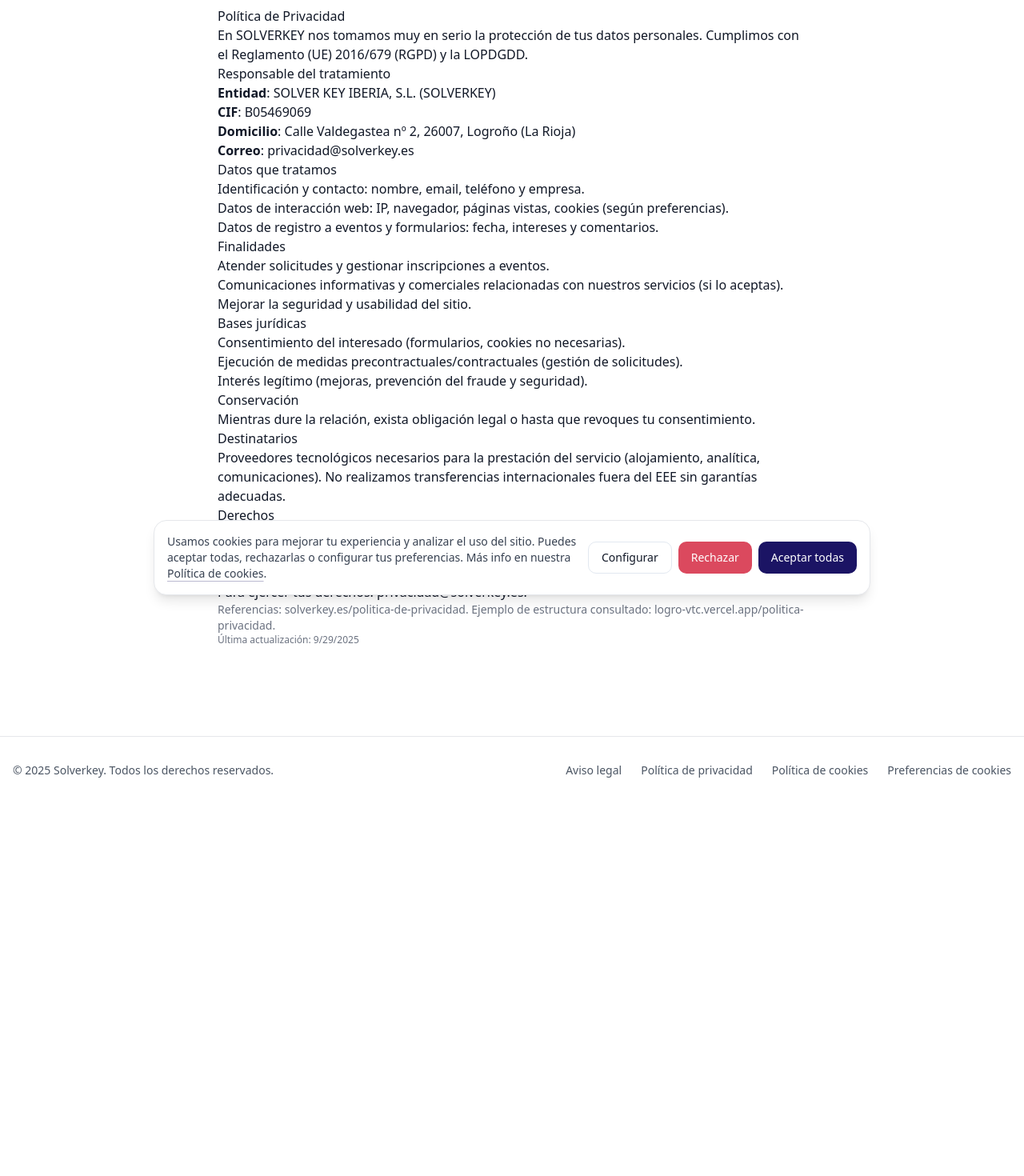
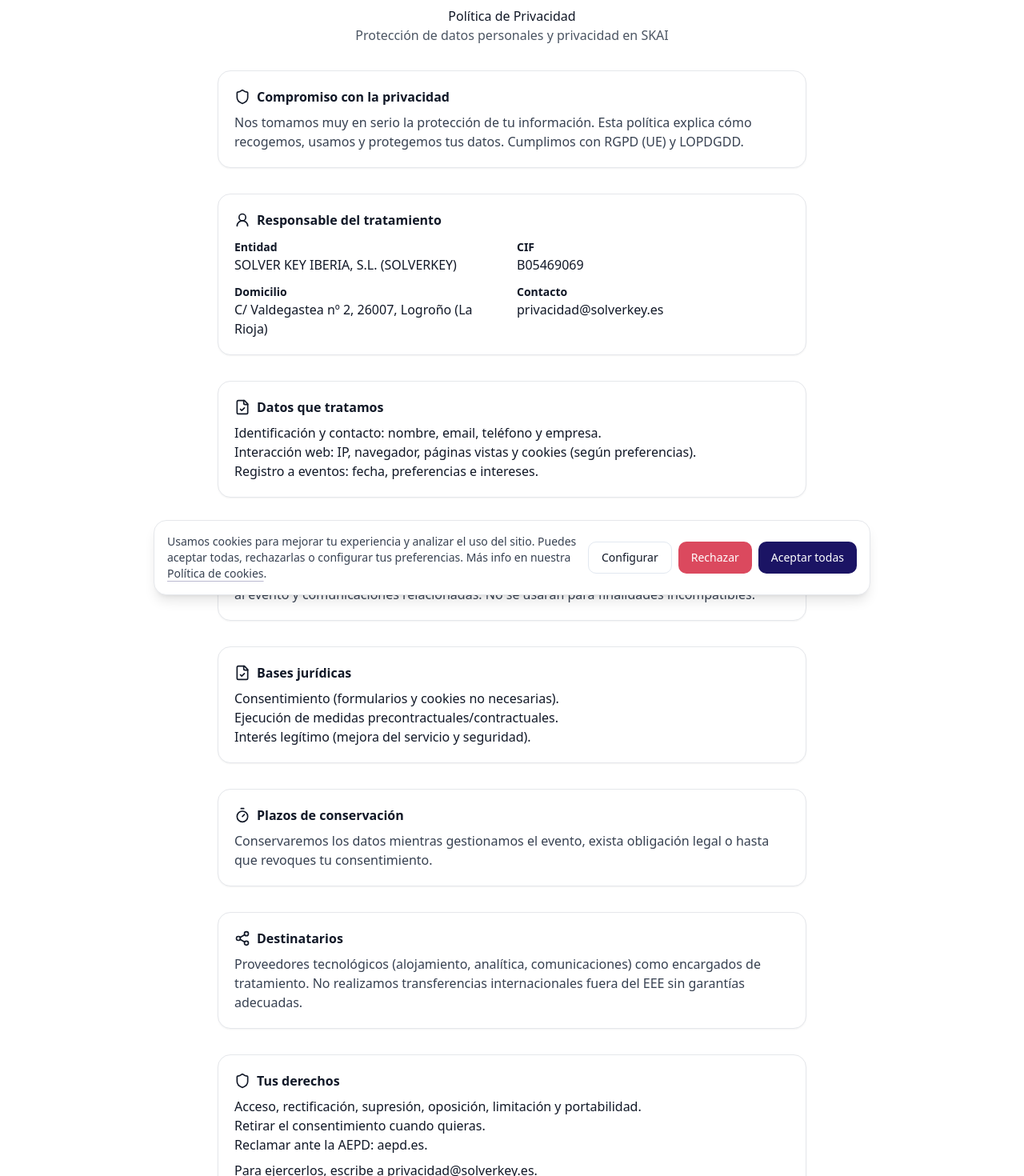
Before and after one commit to IRSoluciones/skai-landing-clean, a Next.js app: page /politica-de-privacidad in a window 1280 px wide. Shown: the part 40-1510 px from the top of the page at 80% size. Before the commit the page ends 1045 px from the top, so only its background shows below. Built offline with nearby package versions, Linux system fonts and the light colour scheme.

Commit message:
feat(legal+cookies): estilo con tarjetas, botón volver, icono cookie flotante

```diff
--- a/components/CookieConsent.tsx
+++ b/components/CookieConsent.tsx
@@ -1,6 +1,7 @@
 import { useEffect, useMemo, useState } from "react";
 import Link from "next/link";
 import { Button } from "@components/ui/button";
+import { Cookie as CookieIcon } from "lucide-react";
 
 // Permite reabrir preferencias desde Footer u otros elementos
 if (typeof window !== "undefined") {
@@ -175,13 +176,9 @@
           type="button"
           aria-label="Preferencias de cookies"
           onClick={() => setOpen(true)}
-          className="fixed bottom-4 right-4 z-[55] inline-flex items-center gap-2 rounded-full border border-gray-200 bg-white/90 px-4 py-2 text-sm shadow-md backdrop-blur supports-[backdrop-filter]:bg-white/70 hover:bg-white"
+          className="fixed bottom-4 right-4 z-[55] inline-flex h-11 w-11 items-center justify-center rounded-full border border-gray-200 bg-white/90 text-gray-800 shadow-md backdrop-blur transition-colors hover:bg-white focus:outline-none focus:ring-2 focus:ring-primary/40"
         >
-          <svg xmlns="http://www.w3.org/2000/svg" width="16" height="16" viewBox="0 0 24 24" fill="none" stroke="currentColor" strokeWidth="2" strokeLinecap="round" strokeLinejoin="round" aria-hidden>
-            <path d="M12 2v2"/><path d="M12 20v2"/><path d="M4.93 4.93l1.41 1.41"/><path d="M17.66 17.66l1.41 1.41"/><path d="M2 12h2"/><path d="M20 12h2"/><path d="M6.34 17.66l-1.41 1.41"/><path d="M19.07 4.93l-1.41 1.41"/>
-            <circle cx="12" cy="12" r="5"/>
-          </svg>
-          Preferencias
+          <CookieIcon className="h-5 w-5" aria-hidden />
         </button>
       )}
     </>
--- a/src/pages/politica-de-privacidad.tsx
+++ b/src/pages/politica-de-privacidad.tsx
@@ -1,5 +1,7 @@
 import Head from "next/head";
 import Link from "next/link";
+import { Button } from "@components/ui/button";
+import { Shield, UserRound, FileCheck, Timer, Share2, ArrowLeft } from "lucide-react";
 
 export default function PoliticaPrivacidad() {
   return (
@@ -8,54 +10,86 @@
         <title>Política de Privacidad – SKAI</title>
         <meta name="robots" content="noindex" />
       </Head>
-      <h1>Política de Privacidad</h1>
-      <p>En SOLVERKEY nos tomamos muy en serio la protección de tus datos personales. Cumplimos con el Reglamento (UE) 2016/679 (RGPD) y la LOPDGDD.</p>
+      <h1 className="mb-2 text-center">Política de Privacidad</h1>
+      <p className="-mt-2 mb-8 text-center text-gray-600">Protección de datos personales y privacidad en SKAI</p>
 
-      <h2>Responsable del tratamiento</h2>
-      <ul>
-        <li><strong>Entidad</strong>: SOLVER KEY IBERIA, S.L. (SOLVERKEY)</li>
-        <li><strong>CIF</strong>: B05469069</li>
-        <li><strong>Domicilio</strong>: Calle Valdegastea nº 2, 26007, Logroño (La Rioja)</li>
-        <li><strong>Correo</strong>: <a href="mailto:privacidad@solverkey.es">privacidad@solverkey.es</a></li>
-      </ul>
+      <div className="rounded-2xl border bg-white p-5 shadow-sm">
+        <div className="flex items-center gap-2 font-semibold"><Shield className="h-5 w-5" /> Compromiso con la privacidad</div>
+        <p className="mt-2 text-gray-700">Nos tomamos muy en serio la protección de tu información. Esta política explica cómo recogemos, usamos y protegemos tus datos. Cumplimos con RGPD (UE) y LOPDGDD.</p>
+      </div>
 
-      <h2>Datos que tratamos</h2>
-      <ul>
-        <li>Identificación y contacto: nombre, email, teléfono y empresa.</li>
-        <li>Datos de interacción web: IP, navegador, páginas vistas, cookies (según preferencias).</li>
-        <li>Datos de registro a eventos y formularios: fecha, intereses y comentarios.</li>
-      </ul>
+      <div className="mt-8 rounded-2xl border bg-white p-5 shadow-sm">
+        <div className="flex items-center gap-2 font-semibold"><UserRound className="h-5 w-5" /> Responsable del tratamiento</div>
+        <div className="mt-3 grid gap-3 sm:grid-cols-2">
+          <div>
+            <p className="text-sm font-semibold">Entidad</p>
+            <p>SOLVER KEY IBERIA, S.L. (SOLVERKEY)</p>
+          </div>
+          <div>
+            <p className="text-sm font-semibold">CIF</p>
+            <p>B05469069</p>
+          </div>
+          <div>
+            <p className="text-sm font-semibold">Domicilio</p>
+            <p>C/ Valdegastea nº 2, 26007, Logroño (La Rioja)</p>
+          </div>
+          <div>
+            <p className="text-sm font-semibold">Contacto</p>
+            <p><a href="mailto:privacidad@solverkey.es">privacidad@solverkey.es</a></p>
+          </div>
+        </div>
+      </div>
 
-      <h2>Finalidades</h2>
-      <ul>
-        <li>Atender solicitudes y gestionar inscripciones a eventos.</li>
-        <li>Comunicaciones informativas y comerciales relacionadas con nuestros servicios (si lo aceptas).</li>
-        <li>Mejorar la seguridad y usabilidad del sitio.</li>
-      </ul>
+      <div className="mt-8 rounded-2xl border bg-white p-5 shadow-sm">
+        <div className="flex items-center gap-2 font-semibold"><FileCheck className="h-5 w-5" /> Datos que tratamos</div>
+        <ul className="mt-2">
+          <li>Identificación y contacto: nombre, email, teléfono y empresa.</li>
+          <li>Interacción web: IP, navegador, páginas vistas y cookies (según preferencias).</li>
+          <li>Registro a eventos: fecha, preferencias e intereses.</li>
+        </ul>
+      </div>
 
-      <h2>Bases jurídicas</h2>
-      <ul>
-        <li>Consentimiento del interesado (formularios, cookies no necesarias).</li>
-        <li>Ejecución de medidas precontractuales/contractuales (gestión de solicitudes).</li>
-        <li>Interés legítimo (mejoras, prevención del fraude y seguridad).</li>
-      </ul>
+      <div className="mt-8 rounded-2xl border bg-white p-5 shadow-sm">
+        <div className="flex items-center gap-2 font-semibold"><FileCheck className="h-5 w-5" /> Finalidad del tratamiento</div>
+        <p className="mt-2 text-gray-700">La landing recopila los datos del formulario con el fin exclusivo de gestionar las invitaciones al evento y comunicaciones relacionadas. No se usarán para finalidades incompatibles.</p>
+      </div>
 
-      <h2>Conservación</h2>
-      <p>Mientras dure la relación, exista obligación legal o hasta que revoques tu consentimiento.</p>
+      <div className="mt-8 rounded-2xl border bg-white p-5 shadow-sm">
+        <div className="flex items-center gap-2 font-semibold"><FileCheck className="h-5 w-5" /> Bases jurídicas</div>
+        <ul className="mt-2">
+          <li>Consentimiento (formularios y cookies no necesarias).</li>
+          <li>Ejecución de medidas precontractuales/contractuales.</li>
+          <li>Interés legítimo (mejora del servicio y seguridad).</li>
+        </ul>
+      </div>
 
-      <h2>Destinatarios</h2>
-      <p>Proveedores tecnológicos necesarios para la prestación del servicio (alojamiento, analítica, comunicaciones). No realizamos transferencias internacionales fuera del EEE sin garantías adecuadas.</p>
+      <div className="mt-8 rounded-2xl border bg-white p-5 shadow-sm">
+        <div className="flex items-center gap-2 font-semibold"><Timer className="h-5 w-5" /> Plazos de conservación</div>
+        <p className="mt-2 text-gray-700">Conservaremos los datos mientras gestionamos el evento, exista obligación legal o hasta que revoques tu consentimiento.</p>
+      </div>
 
-      <h2>Derechos</h2>
-      <ul>
-        <li>Acceso, rectificación, supresión, oposición, limitación y portabilidad.</li>
-        <li>Retirar el consentimiento en cualquier momento.</li>
-        <li>Reclamación ante la AEPD: <a href="https://www.aepd.es" target="_blank" rel="noopener noreferrer">aepd.es</a>.</li>
-      </ul>
-      <p>Para ejercer tus derechos: <a href="mailto:privacidad@solverkey.es">privacidad@solverkey.es</a>.</p>
+      <div className="mt-8 rounded-2xl border bg-white p-5 shadow-sm">
+        <div className="flex items-center gap-2 font-semibold"><Share2 className="h-5 w-5" /> Destinatarios</div>
+        <p className="mt-2 text-gray-700">Proveedores tecnológicos (alojamiento, analítica, comunicaciones) como encargados de tratamiento. No realizamos transferencias internacionales fuera del EEE sin garantías adecuadas.</p>
+      </div>
 
-      <p className="text-sm text-gray-500">Referencias: <Link href="https://www.solverkey.es/politica-de-privacidad" target="_blank" rel="noopener noreferrer">solverkey.es/politica-de-privacidad</Link>. Ejemplo de estructura consultado: <Link href="https://logro-vtc.vercel.app/politica-privacidad" target="_blank" rel="noopener noreferrer">logro-vtc.vercel.app/politica-privacidad</Link>.</p>
-      <p className="text-xs text-gray-500">Última actualización: {new Date().toLocaleDateString()}</p>
+      <div className="mt-8 rounded-2xl border bg-white p-5 shadow-sm">
+        <div className="flex items-center gap-2 font-semibold"><Shield className="h-5 w-5" /> Tus derechos</div>
+        <ul className="mt-2">
+          <li>Acceso, rectificación, supresión, oposición, limitación y portabilidad.</li>
+          <li>Retirar el consentimiento cuando quieras.</li>
+          <li>Reclamar ante la AEPD: <a href="https://www.aepd.es" target="_blank" rel="noopener noreferrer">aepd.es</a>.</li>
+        </ul>
+        <p className="mt-2">Para ejercerlos, escribe a <a href="mailto:privacidad@solverkey.es">privacidad@solverkey.es</a>.</p>
+      </div>
+
+      <div className="mt-10 flex justify-center">
+        <Button asChild>
+          <Link href="/">
+            <ArrowLeft className="mr-2 h-4 w-4" /> Volver al inicio
+          </Link>
+        </Button>
+      </div>
     </main>
   );
 }
```
Also changed, not shown: src/pages/aviso-legal.tsx (+21 -13 lines), src/pages/cookies.tsx (+26 -13 lines).
